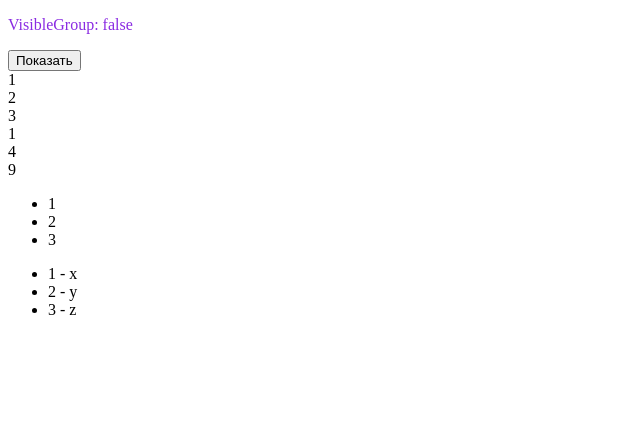
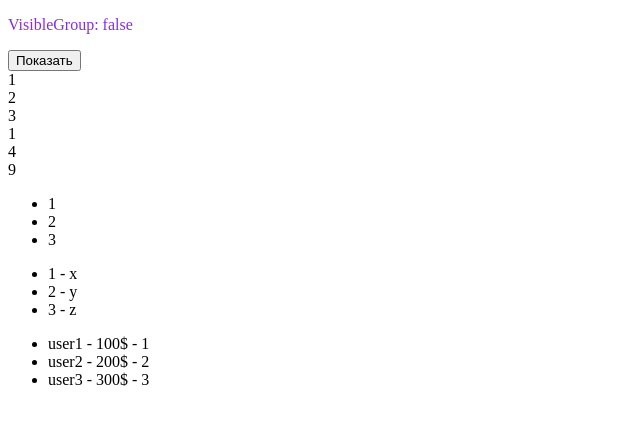
Before and after one commit to WbDmitry/vue3-training, a Vue app: page / in a window 1280 px wide. Shown: the top 424 px of the page, without its empty margins (0-640 px from the left). Built offline with nearby package versions, Linux system fonts and the light colour scheme.

Commit message:
Вывел элементы объекта в представление

```diff
--- a/src/App.vue
+++ b/src/App.vue
@@ -20,6 +20,7 @@ export default {
 			day: 1,
 			age: 25,
 			visibleGroup: false,
+			obj2: { user1: '100$', user2: '200$', user3: '300$', }
 		}
 	},
 
@@ -170,8 +171,13 @@ export default {
 	<ul>
 		<li v-for="items in arr">{{ items }}</li>
 	</ul>
+
 	<ul>
 		<li v-for="(items, key) in arr2"> {{ key + 1 }} - {{ items }}</li>
+	</ul>
+
+	<ul>
+		<li v-for="(items, key, index) in obj2">{{ key }} - {{ items }} - {{ index + 1 }}</li>
 	</ul>
 </template>
 
```
